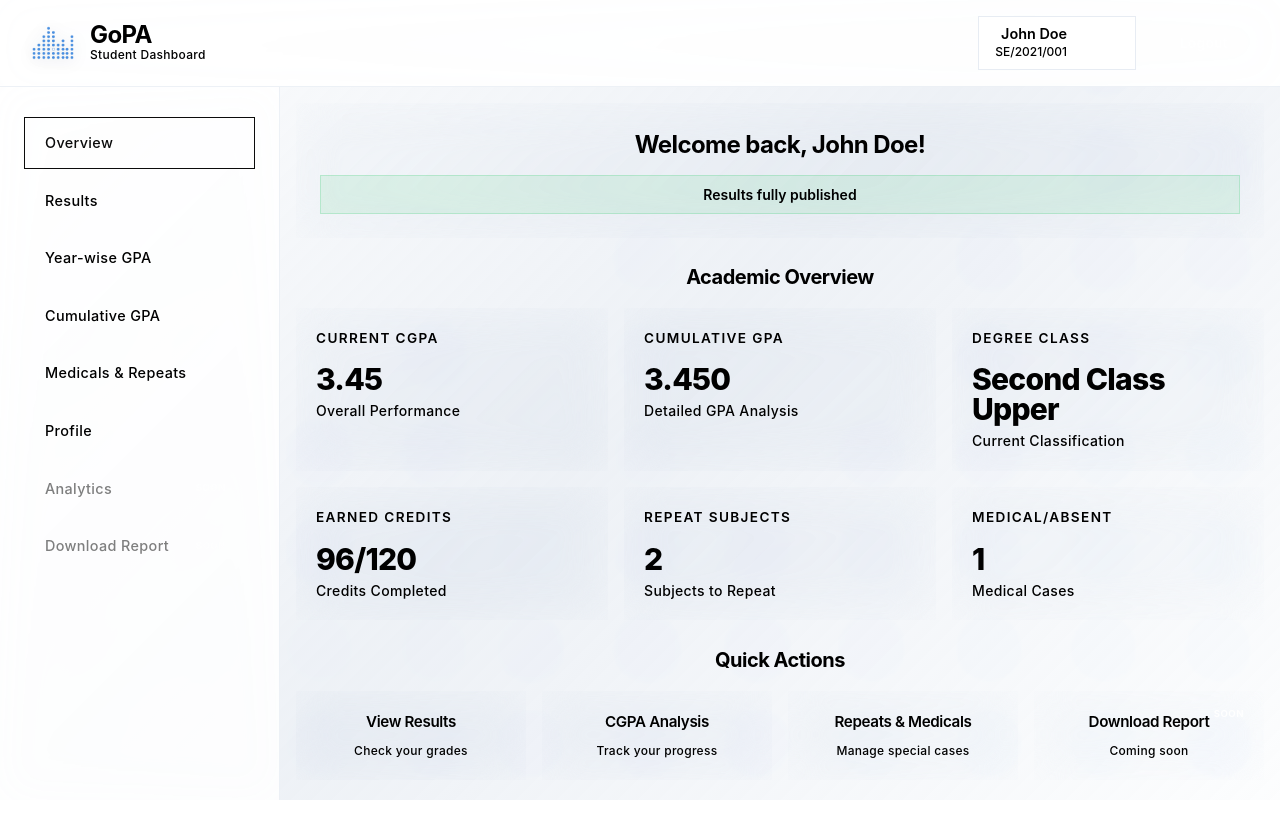
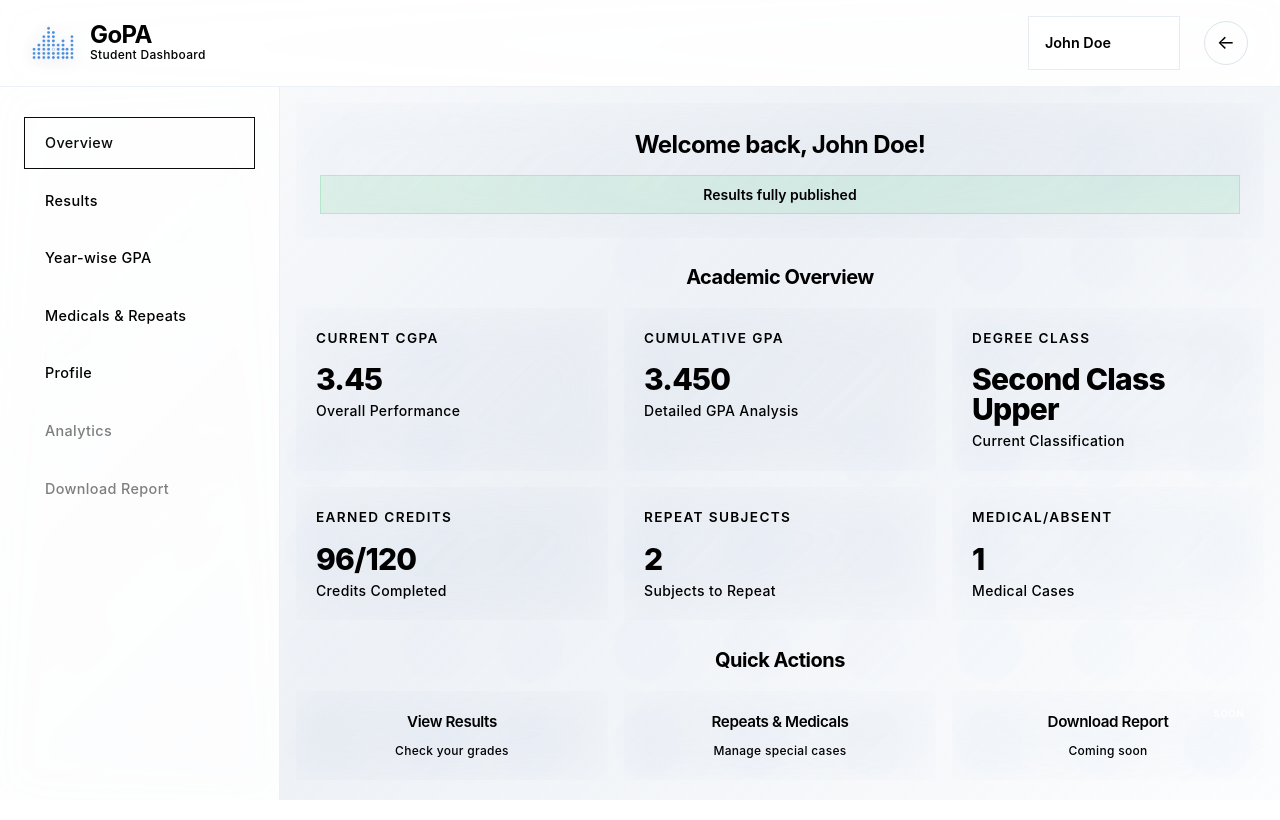
Before and after one commit to Isuranga-2002/GoPA, an Angular app in the folder frontend/: page /dashboard/repeats in a window 1280 px wide. Built offline with nearby package versions, Linux system fonts and the light colour scheme.

Commit message:
feat: Remove cumulative GPA component and related files; update dashboard routes and styles

```diff
--- a/frontend/src/app/app.routes.ts
+++ b/frontend/src/app/app.routes.ts
@@ -13,7 +13,6 @@ export const routes: Routes = [
     children: [
       { path: 'results', loadComponent: () => import('./dashboard/results/results').then(m => m.Results) },
       { path: 'year-wise-gpa', loadComponent: () => import('./dashboard/year-wise-gpa/year-wise-gpa').then(m => m.YearWiseGpa) },
-      { path: 'cumulative-gpa', loadComponent: () => import('./dashboard/cumulative-gpa/cumulative-gpa').then(m => m.CumulativeGpa) },
       { path: 'repeats', loadComponent: () => import('./dashboard/repeats/repeats').then(m => m.Repeats) }
     ]
   },
--- a/frontend/src/app/dashboard/cumulative-gpa/cumulative-gpa.css
+++ /dev/null
@@ -1,5 +0,0 @@
-.component-content {
-  padding: 2rem;
-  position: relative;
-  z-index: 1;
-}
--- a/frontend/src/app/dashboard/cumulative-gpa/cumulative-gpa.html
+++ /dev/null
@@ -1,5 +0,0 @@
-<div class="gopa-background">
-  <div class="component-content">
-    <p>cumulative-gpa works!</p>
-  </div>
-</div>
--- a/frontend/src/app/dashboard/dashboard.css
+++ b/frontend/src/app/dashboard/dashboard.css
@@ -167,26 +167,53 @@
 }
 
 .logout-btn {
-  background: linear-gradient(135deg, var(--danger), #dc2626);
-  color: white;
-  border: none;
-  padding: 0.625rem 1.25rem;
-  border-radius: var(--radius-sm);
+  background: transparent !important;
+  color: var(--text-muted) !important;
+  border: 1px solid rgba(148, 163, 184, 0.3) !important;
+  padding: 0.75rem;
+  border-radius: 50%;
   cursor: pointer;
-  display: flex;
+  display: flex !important;
   align-items: center;
-  gap: 0.5rem;
-  font-weight: 600;
-  font-size: 0.85rem;
+  justify-content: center;
+  width: 44px;
+  height: 44px;
+  font-size: 1.2rem !important;
   transition: all 0.2s ease;
-  box-shadow: var(--shadow-sm);
-  letter-spacing: 0.025em;
+  opacity: 1 !important;
+  visibility: visible !important;
+  z-index: 1001 !important;
+  position: relative !important;
+  text-decoration: none !important;
+}
+
+.logout-btn * {
+  color: var(--text-muted) !important;
+  opacity: 1 !important;
+  visibility: visible !important;
+}
+
+.logout-btn .logout-icon {
+  color: var(--text-muted) !important;
+  font-size: 1.2rem !important;
+  line-height: 1 !important;
+  display: block !important;
 }
 
 .logout-btn:hover {
-  background: linear-gradient(135deg, #dc2626, #b91c1c);
-  transform: translateY(-1px);
-  box-shadow: var(--shadow-md);
+  background: rgba(239, 68, 68, 0.1) !important;
+  border-color: rgba(239, 68, 68, 0.3) !important;
+  color: var(--danger) !important;
+  transform: translateY(-1px) scale(1.02);
+  box-shadow: 0 4px 12px -2px rgba(0, 0, 0, 0.1) !important;
+}
+
+.logout-btn:hover * {
+  color: var(--danger) !important;
+}
+
+.logout-btn:hover .logout-icon {
+  transform: rotate(-10deg);
 }
 
 .mobile-menu-toggle {
--- a/frontend/src/app/dashboard/dashboard.html
+++ b/frontend/src/app/dashboard/dashboard.html
@@ -15,14 +15,14 @@
       <div class="user-info">
         <div class="user-details">
           <span class="user-name">{{ studentData.name }}</span>
-          <span class="user-index">{{ studentData.indexNumber }}</span>
+          <!-- <span class="user-index">{{ studentData.indexNumber }}</span> -->
         </div>
         <div class="user-avatar">
           {{ studentData.name.charAt(0) }}
         </div>
       </div>
-      <button class="logout-btn" (click)="logout()">
-        <span class="logout-text">Logout</span>
+      <button class="logout-btn" (click)="logout()" title="Log out">
+        <span class="logout-icon">←</span>
       </button>
 
       <!-- Mobile menu toggle -->
@@ -95,12 +95,6 @@
                 <span class="action-desc">Check your grades</span>
               </div>
             </button>
-            <button class="action-btn" (click)="navigateTo('/dashboard/cumulative-gpa')">
-              <div class="action-content">
-                <span class="action-text">CGPA Analysis</span>
-                <span class="action-desc">Track your progress</span>
-              </div>
-            </button>
             <button class="action-btn" (click)="navigateTo('/dashboard/repeats')">
               <div class="action-content">
                 <span class="action-text">Repeats & Medicals</span>
--- a/frontend/src/app/dashboard/dashboard.routes.ts
+++ b/frontend/src/app/dashboard/dashboard.routes.ts
@@ -1,13 +1,11 @@
 import { Routes } from '@angular/router';
 import { Results } from './results/results';
 import { YearWiseGpa } from './year-wise-gpa/year-wise-gpa';
-import { CumulativeGpa } from './cumulative-gpa/cumulative-gpa';
 import { Repeats } from './repeats/repeats';
 
 export const DASHBOARD_ROUTES: Routes = [
   { path: 'results', component: Results },
   { path: 'year-wise-gpa', component: YearWiseGpa },
-  { path: 'cumulative-gpa', component: CumulativeGpa },
   { path: 'repeats', component: Repeats }
   // Note: Profile component will be added when created
   // { path: 'profile', component: Profile }
--- a/frontend/src/app/dashboard/dashboard.ts
+++ b/frontend/src/app/dashboard/dashboard.ts
@@ -35,7 +35,6 @@ export class Dashboard {
     { path: '/dashboard', label: 'Overview', active: true },
     { path: '/dashboard/results', label: 'Results', active: false },
     { path: '/dashboard/year-wise-gpa', label: 'Year-wise GPA', active: false },
-    { path: '/dashboard/cumulative-gpa', label: 'Cumulative GPA', active: false },
     { path: '/dashboard/repeats', label: 'Medicals & Repeats', active: false },
     { path: '/dashboard/profile', label: 'Profile', active: false },
     { path: '#', label: 'Analytics', active: false, disabled: true },
```
Also changed, not shown: frontend/src/app/dashboard/cumulative-gpa/cumulative-gpa.ts (deleted, +0 -11 lines), 1 other file (tests, documents, lock files or other folders).
